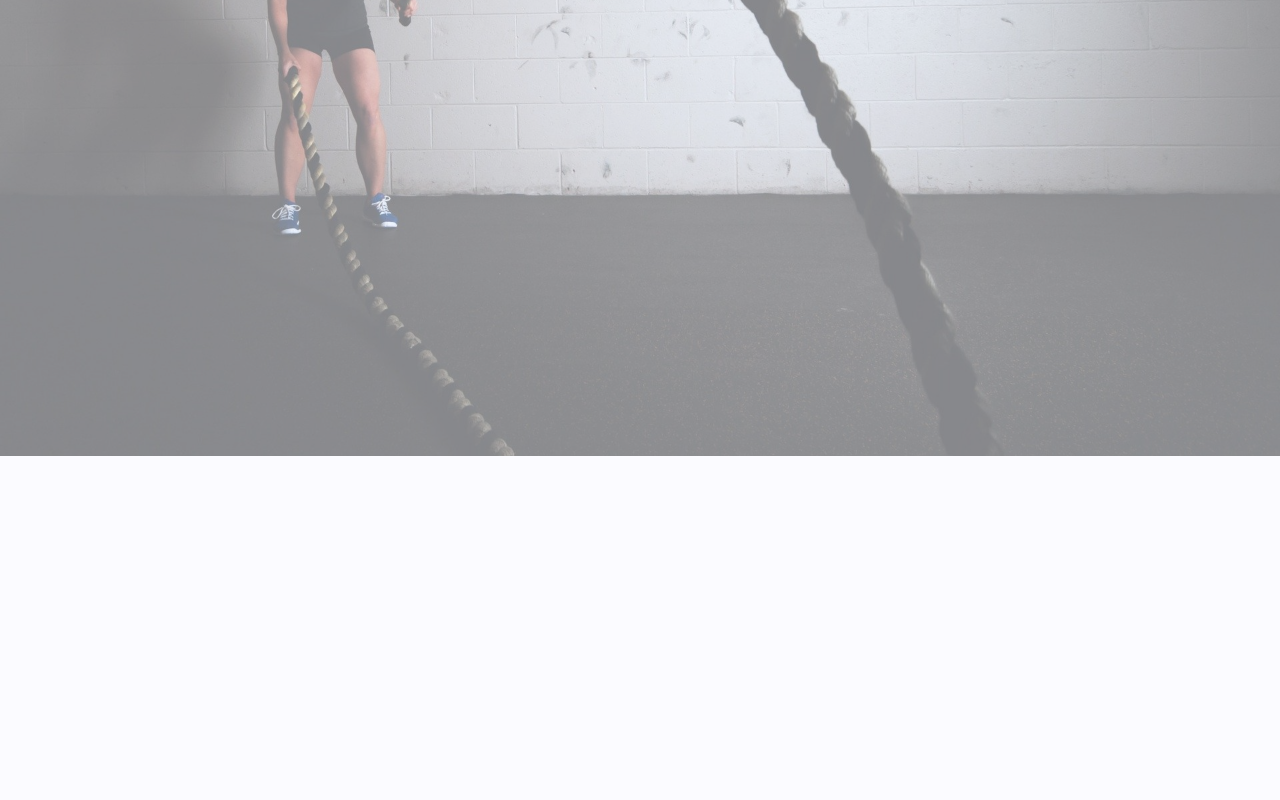
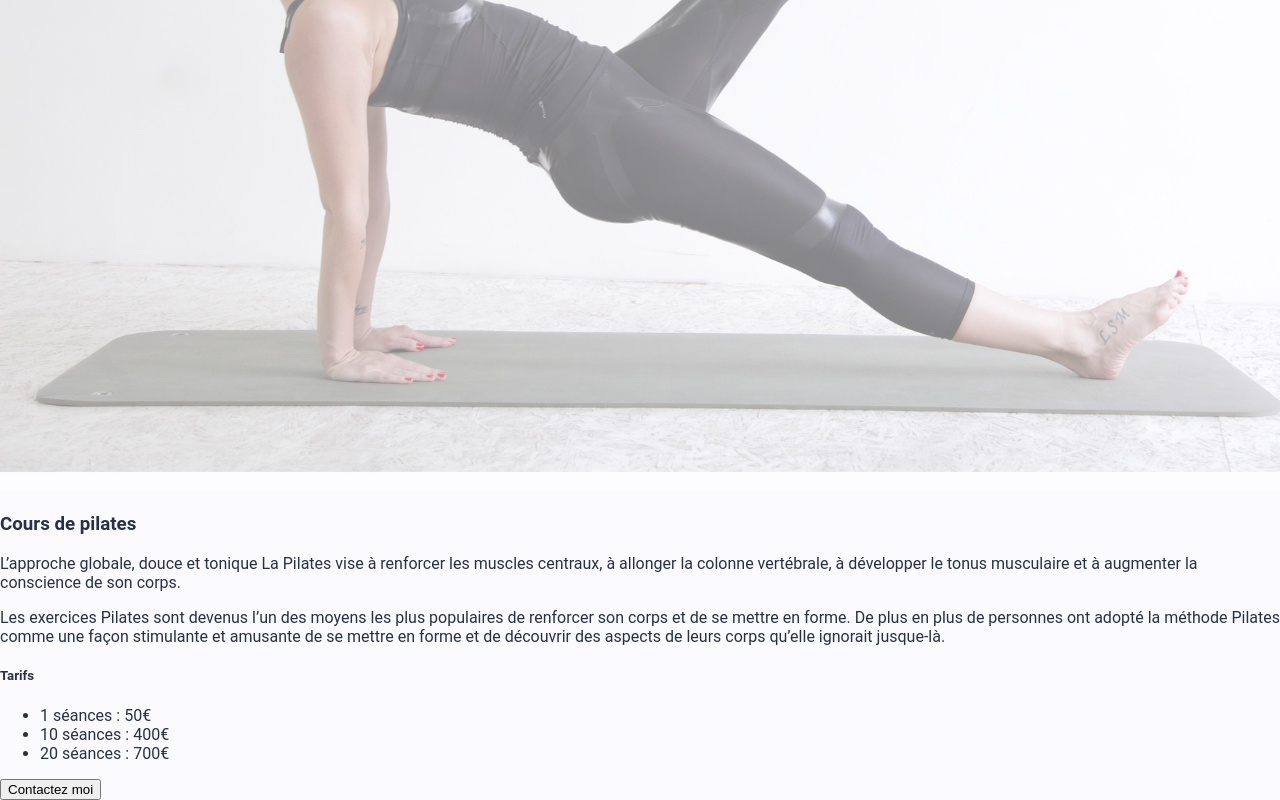
Before and after one commit to danidji/mama_mouv, a Next.js app: page /components/PilatesPanel in a window 1280 px wide. Shown: the part 398-1198 px from the top of the page. Before the commit the page ends 858 px from the top, so only its background shows below. Built offline with nearby package versions, Linux system fonts and the light colour scheme.

Commit message:
MOD - informations contenu sur les panels

```diff
--- a/pages/components/PilatesPanel.jsx
+++ b/pages/components/PilatesPanel.jsx
@@ -5,10 +5,44 @@ import { AiOutlineCloseCircle } from "react-icons/ai";
 const PilatesPanel = (props) => {
     return (
         <div className="window_modal sub_window_modal">
-            <div className="close_icon_modal" onClick={props.close}>
+            <div className="close_icon_modal black_close" onClick={props.close}>
                 <AiOutlineCloseCircle />
             </div>
-            <img src="/images/training.jpg" className="gym_img" />
+            <img src="/images/pilates.png" className="gym_img" />
+
+            <div className="modal_information">
+                <div className="modal_head">
+                    <h3>Cours de pilates</h3>
+                </div>
+                <div className="modal_content_information">
+                    <div className="left_content">
+                        <p>L’approche globale, douce et tonique La Pilates vise à renforcer les muscles centraux, à allonger la colonne vertébrale, à développer le tonus musculaire et à augmenter la conscience de son corps.</p>
+
+                        <p>Les exercices Pilates sont devenus l’un des moyens les plus populaires de renforcer son corps et de se mettre en forme. De plus en plus de personnes ont adopté la méthode Pilates comme une façon stimulante et amusante de se mettre en forme et de découvrir des aspects de leurs corps qu’elle ignorait jusque-là.
+                        </p>
+
+                    </div>
+                    <div className="right_content">
+                        <div className="content_price">
+                            <h5>Tarifs</h5>
+
+                            <ul>
+                                <li><span className="bold">1 séances : 50€</span></li>
+                                <li><span className="bold">10 séances : 400€</span></li>
+                                <li><span className="bold">20 séances : 700€</span></li>
+                            </ul>
+
+
+                        </div>
+                        <div className="content_button">
+                            <button className="click_button anim"> <span> Contactez moi</span></button>
+                        </div>
+                    </div>
+
+                </div>
+
+
+            </div>
         </div>
     )
 }
```
Also changed, not shown: pages/components/PersoPanel.jsx (+30 -0 lines), pages/components/PregnantPanel.jsx (+37 -1 lines).
